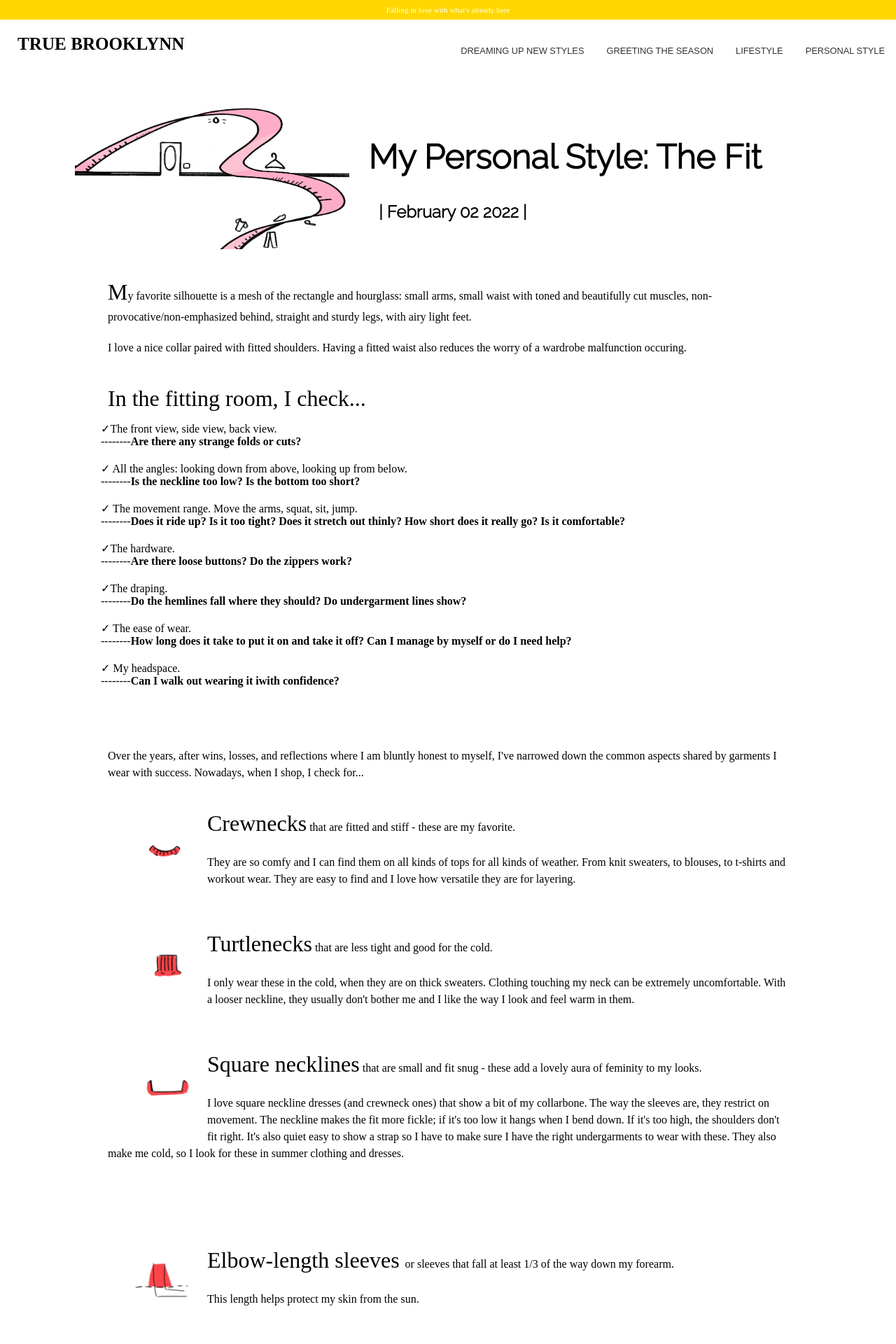
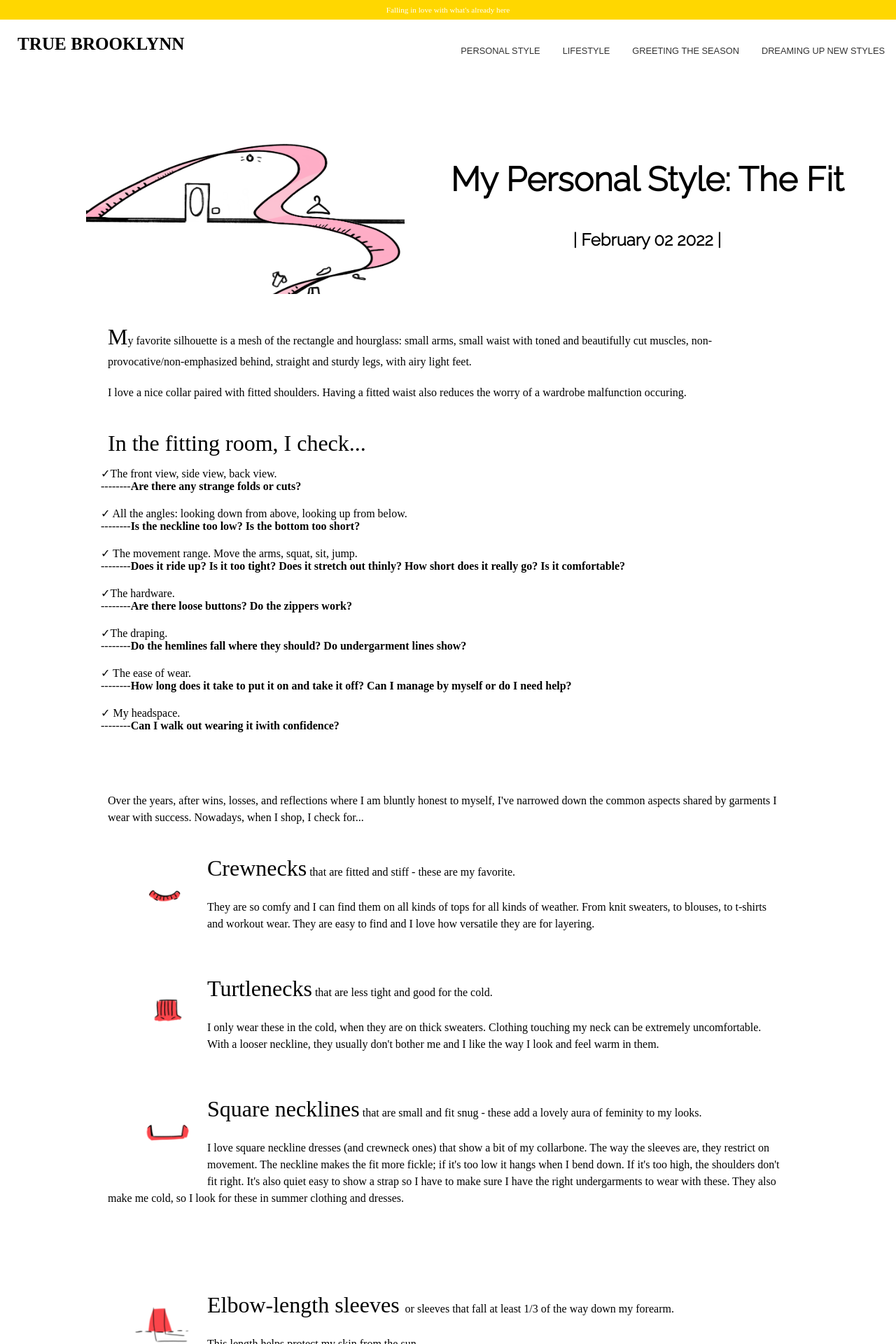
Before and after one commit to truebrooklynn/truebrooklynn.github.io, a Jekyll site: the page built from personalstyle/fit/index.html, in a window 1280 px wide. Shown: the top 1920 px of the page at 70% size. Built offline with Jekyll 4.4.1, drawn with Linux system fonts in a browser that asks for light colours; some web fonts are replaced.

Commit message:
Updated navigation and footer styles

```diff
--- a/css/main.css
+++ b/css/main.css
@@ -55,7 +55,7 @@
 
 .subheader {
   overflow: hidden;
-  float: right;
+  float: left;
   font-family: 'Piazzolla', serif;
 }
 
@@ -218,7 +218,6 @@
 }
 
 .postBanner img{
-	display: inline;
 	object-fit: cover;
 	width: 30em;
 	height: 15em;
@@ -226,7 +225,8 @@
 }
 
 .postBanner .postTitle{
-	display: inline;
+  display: grid;
+  grid-template-rows: 7em 7em;
 	padding: 5rem 1rem 0rem;
 	max-height: 15em;
 	position: relative;
@@ -234,18 +234,15 @@
 
 
 .postBanner .postTitle h1{
-	display: inline;
-	padding: 5rem 1px 0px;
+  text-align: center;
   position: relative;
-	color: #000; /* #ff7c64; */
+  color: #000;
   font-family: 'Raleway', sans-serif;
   font-size: 3rem;
 }
 
 .postBanner .postTitle h2{
-	display: inline-block;
   text-align: center;
-	padding: 1rem 1rem 1rem;
   position: relative;
   color: #000;
   font-family: 'Raleway', sans-serif;
@@ -291,7 +288,7 @@
 }
 
 .checkedList li::before{
-  content: '✓';
+  content: '\2713';
 }
 
 /*-----------------------------------------------------------------------------------------------------------------*/
@@ -419,10 +416,18 @@
 	background-color: white;
 }
 
+ul {
+  font-family: 'Piazzolla', serif;
+}
+
+li {
+  font-family: 'Piazzolla', serif;
+}
+
 p {
 	margin: auto 80px auto;
 	display: block;
-	max-width = 75vw;
+	max-width: 75vw;
 	background-color: white;
 	color: black;
 	font-family: 'Piazzolla', serif;
@@ -451,7 +456,7 @@
 
 .footer-site ul{
 	display: grid;
-	grid-template-columns: auto auto auto auto;
+	grid-template-columns: auto auto;
 	grid-gap: 0px;
 	list-style: none;
 	font-size: 1.2rem;
```
Lines whose indentation alone changed are shown as unchanged.
